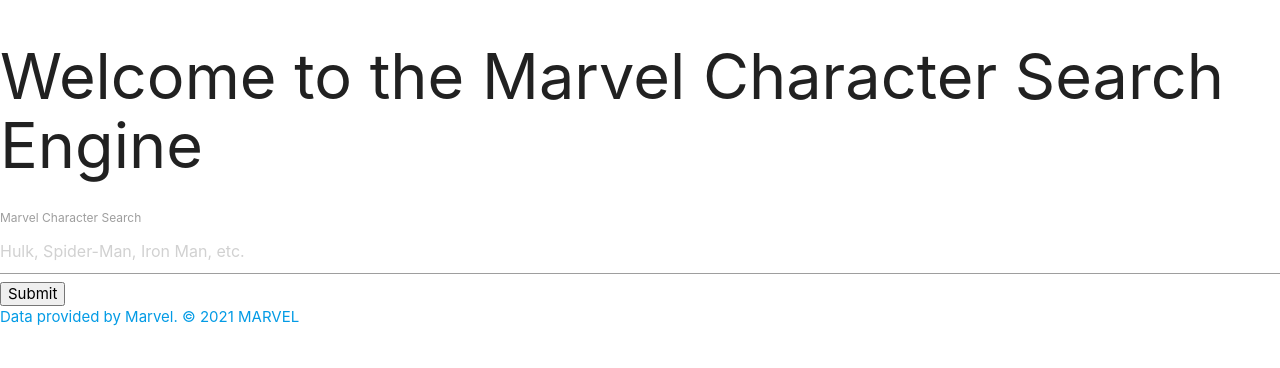
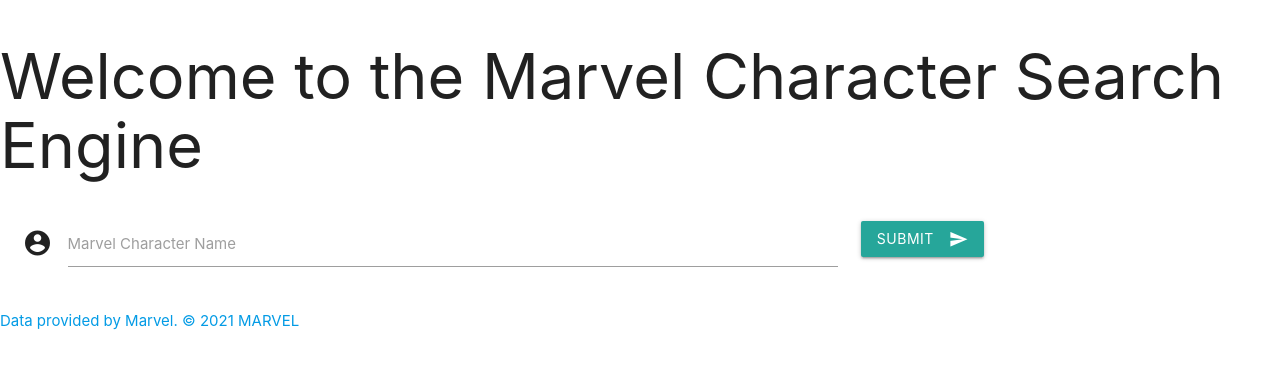
Before and after one commit to Joes-BitGit/marvel-lookup-app, a React (Create React App) app: page / in a window 1280 px wide. Shown: the top 368 px of the page. Built offline with nearby package versions, Linux system fonts and the light colour scheme.

Commit message:
Made the search field larger and submit btn cooler

```diff
--- a/src/components/CharacterNameForm.jsx
+++ b/src/components/CharacterNameForm.jsx
@@ -2,20 +2,33 @@
 
 const CharacterNameForm = (props) => {
   return (
-    <form onSubmit={props.handleSubmit}>
-      <label htmlFor="">
-        Marvel Character Search
-        <br />
+    <div className="row">
+      <form onSubmit={props.handleSubmit} className="col s12 ">
+        <div className="input-field col s8">
+          <i className="material-icons prefix">account_circle</i>
           <input
             type="text"
             value={props.query}
-          placeholder="Hulk, Spider-Man, Iron Man, etc."
+            // placeholder="Hulk, Spider-Man, Iron Man, etc."
             onInput={props.handleChange}
+            className="validate"
+            id="character_name"
             required
           />
-      </label>
-      <input type="submit" value="Submit" />
+          <label htmlFor="character_name">Marvel Character Name</label>
+        </div>
+        <div className="input-field col s4">
+          <button
+            className="btn wave-effect waves-light"
+            type="submit"
+            name="action"
+          >
+            Submit
+            <i className="material-icons right">send</i>
+          </button>
+        </div>
       </form>
+    </div>
   );
 };
 
```
Lines whose indentation alone changed are shown as unchanged.
